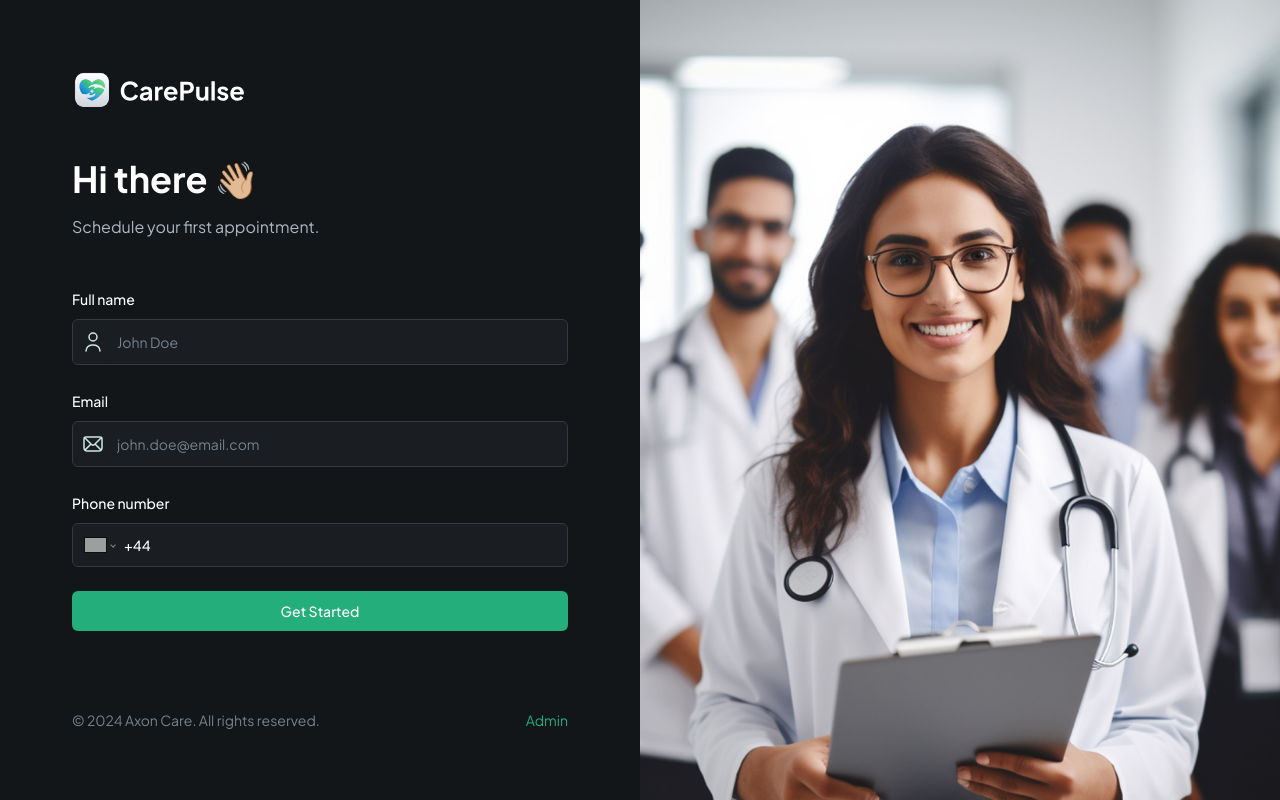
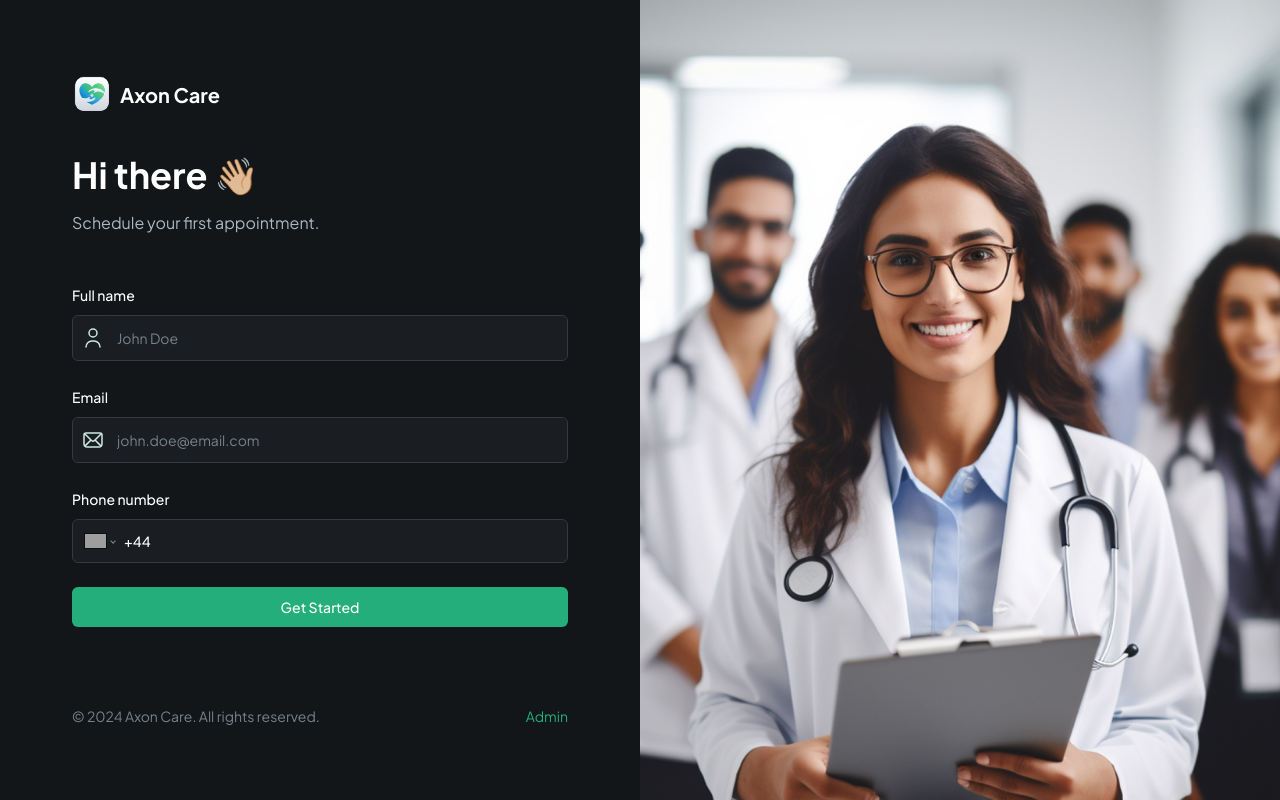
Before and after one commit to charlespalmerbf/axon-care-react, a Next.js app: page / in a window 1280 px wide. Built offline with nearby package versions, Linux system fonts and the light colour scheme; no server answers; grey boxes are pictures that could not be loaded.

Commit message:
chore: resolving icon formatting and behaviour

```diff
--- a/app/admin/page.tsx
+++ b/app/admin/page.tsx
@@ -53,13 +53,16 @@ const AdminPage = () => {
     <div className="mx-auto flex max-w-7xl flex-col space-y-14">
       <header className="admin-header">
         <Link href="/" className="cursor-pointer">
+          <div className="flex items-center">
             <Image
-            src="/assets/icons/logo-full.svg"
+              src="/assets/icons/logo-icon.svg"
               height={32}
               width={162}
               alt="logo"
               className="h-8 w-fit"
             />
+            <h1 className="text-xl font-bold ml-2">Axon Care</h1>
+          </div>
         </Link>
 
         <p className="text-16-semibold">Admin Dashboard</p>
--- a/app/page.tsx
+++ b/app/page.tsx
@@ -15,13 +15,16 @@ export default function Home() {
       {isAdmin && <PasskeyModal isOpen={isAdmin} setIsOpen={setIsAdmin} />}
       <section className="remove-scrollbar container my-auto">
         <div className="sub-container max-w-[496px]">
-          <Image
-            src="/assets/icons/logo-full.svg"
-            height={1000}
-            width={1000}
-            alt="patient"
-            className="mb-12 h-10 w-fit"
-          />
+          <div className="flex items-center mb-10">
+            <Image
+              src="/assets/icons/logo-icon.svg"
+              height={1000}
+              width={1000}
+              alt="patient"
+              className="h-10 w-auto"
+            />
+            <h1 className="text-xl font-bold ml-2">Axon Care</h1>
+          </div>
 
           <PatientForm />
 
--- a/app/patients/[userId]/new-appointment/page.tsx
+++ b/app/patients/[userId]/new-appointment/page.tsx
@@ -12,13 +12,16 @@ export default async function NewAppointment({
     <div className="flex h-screen max-h-screen">
       <section className="remove-scrollbar container my-auto">
         <div className="sub-container max-w-[860px] flex-1 justify-between">
-          <Image
-            src="/assets/icons/logo-full.svg"
-            height={1000}
-            width={1000}
-            alt="patient"
-            className="mb-12 h-10 w-fit"
-          />
+          <div className="flex items-center mb-10">
+            <Image
+              src="/assets/icons/logo-icon.svg"
+              height={1000}
+              width={1000}
+              alt="patient"
+              className="h-10 w-auto"
+            />
+            <h1 className="text-xl font-bold ml-2">Axon Care</h1>
+          </div>
 
           <AppointmentForm
             type="create"
--- a/app/patients/[userId]/new-appointment/success/page.tsx
+++ b/app/patients/[userId]/new-appointment/success/page.tsx
@@ -21,13 +21,16 @@ const Success = async ({
     <div className="flex h-screen max-h-screen px-[5%]">
       <div className="success-img">
         <Link href="/">
-          <Image
-            src="/assets/icons/logo-full.svg"
-            height={1000}
-            width={1000}
-            alt="logo"
-            className="h-10 w-fit"
-          />
+          <div className="flex items-center mb-10">
+            <Image
+              src="/assets/icons/logo-icon.svg"
+              height={1000}
+              width={1000}
+              alt="patient"
+              className="h-10 w-auto"
+            />
+            <h1 className="text-xl font-bold ml-2">Axon Care</h1>
+          </div>
         </Link>
 
         <section className="flex flex-col items-center">
--- a/app/patients/[userId]/register/page.tsx
+++ b/app/patients/[userId]/register/page.tsx
@@ -10,13 +10,16 @@ const Register = async ({ params: { userId } }: SearchParamProps) => {
     <div className="flex h-screen max-h-screen">
       <section className="remove-scrollbar container">
         <div className="sub-container max-w-[860px] flex-1 flex-col py-10">
-          <Image
-            src="/assets/icons/logo-full.svg"
-            height={1000}
-            width={1000}
-            alt="patient"
-            className="mb-12 h-10 w-fit"
-          />
+          <div className="flex items-center mb-10">
+            <Image
+              src="/assets/icons/logo-icon.svg"
+              height={1000}
+              width={1000}
+              alt="patient"
+              className="h-10 w-auto"
+            />
+            <h1 className="text-xl font-bold ml-2">Axon Care</h1>
+          </div>
 
           <RegisterForm user={user} />
 
```
Lines whose indentation alone changed are shown as unchanged.
